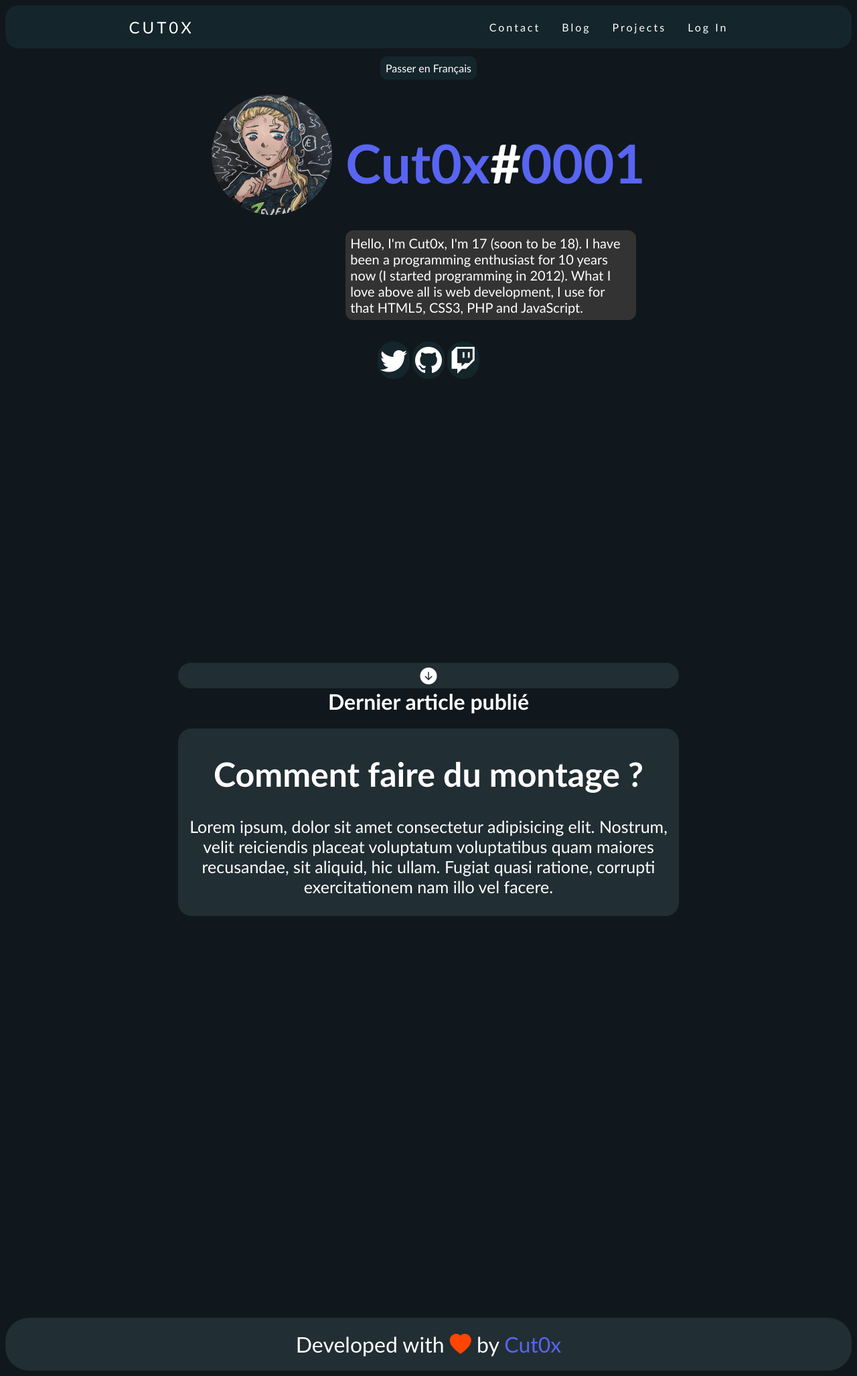
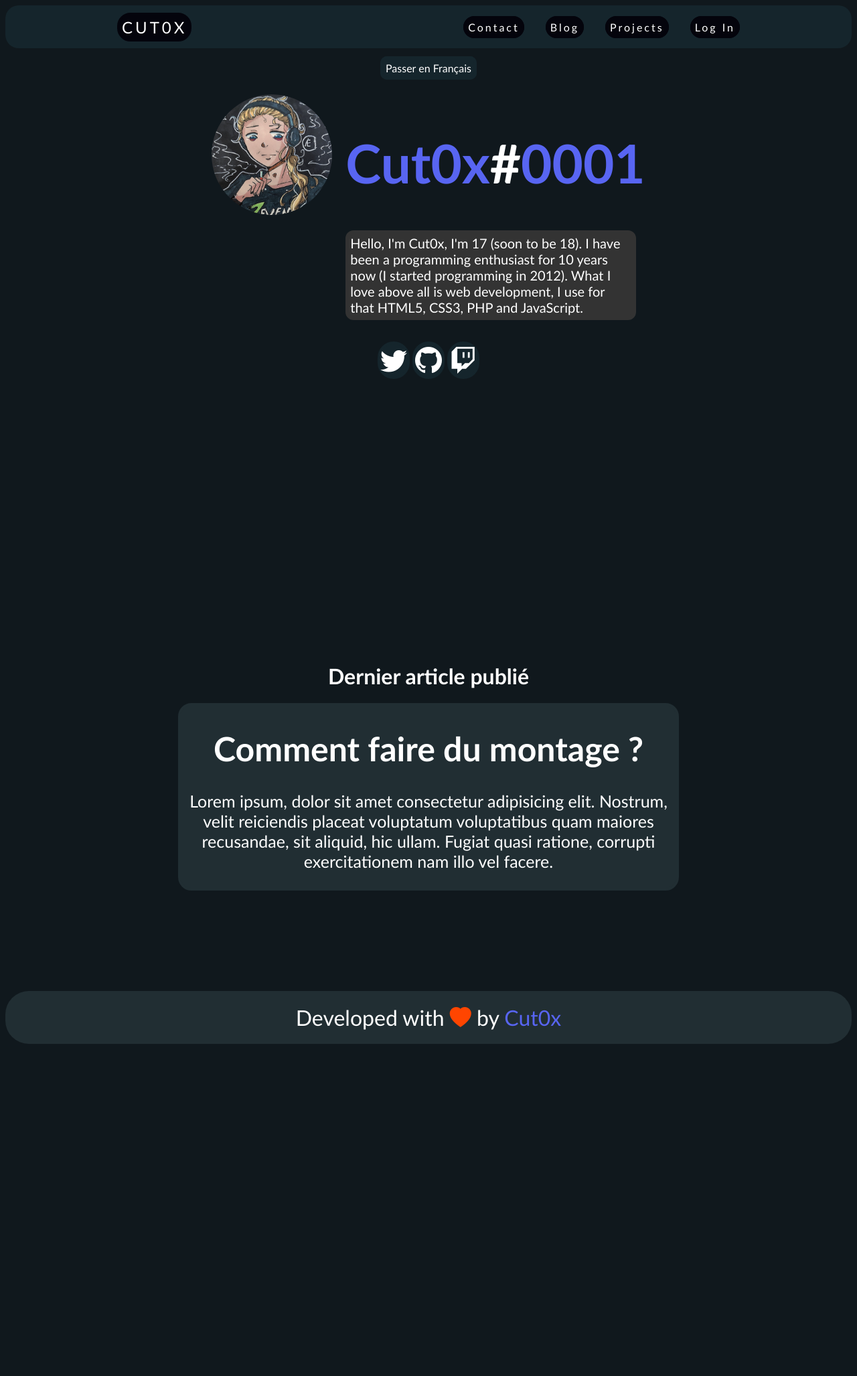
Before and after one commit to Cut0x/my-website, a PHP site: page /?lang=1 in a window 1280 px wide. Shown: the whole page at 67% size. After the commit the page ends 1559 px from the top, so only its background shows below. Run offline with PHP 8.4, Linux system fonts and the light colour scheme; some libraries are stand-ins or nearby versions.

Commit message:
Up navbar

```diff
--- a/index.php
+++ b/index.php
@@ -101,14 +101,10 @@
         <div class="link"><a href="https://www.twitch.tv/cut0x" target="_blank"><i class="bi bi-twitch"></i></a></div>
     </div>
 
-    <div style="margin: 65px;"></div>
-
-    <div id="article"></div>
-
     <div style="margin: 400px;"></div>
 
     <div class="last_article">
-        <h1> <a href="#article"><i class="bi bi-arrow-down-circle-fill"></i></a> Dernier article publié</h1>
+        <h1>Dernier article publié</h1>
         <a href="#">
             <div class="article">
                 <h1>
@@ -122,7 +118,7 @@
         </a>
     </div>
 
-    <div style="margin: 600px;"></div>
+    <div style="margin: 150px;"></div>
 
     <div class="footer">
         <?php if ($lang == "fr") { echo $foot_p1_fr; } else { echo $foot_p1_en; }; ?> <span style="color: orangered"><i class="bi bi-heart-fill"></i></span> <?php if ($lang == "fr") { echo $foot_p2_fr; } else { echo $foot_p2_en; }; ?>
--- a/src/css/style.css
+++ b/src/css/style.css
@@ -36,10 +36,17 @@ nav {
 nav a {
 	text-decoration: none;
 	color: white;
+    border: 3px solid #04040c;
+    border-radius: 20px;
+    background-color: #04040c;
+    padding: 4px;
 }
 
 nav a:hover {
-	text-decoration: underline;
+    border: 3px solid #0a0a19;
+    border-radius: 20px;
+    background-color: #0a0a19;
+    padding: 4px;
 }
 
 .nav-list {
```
